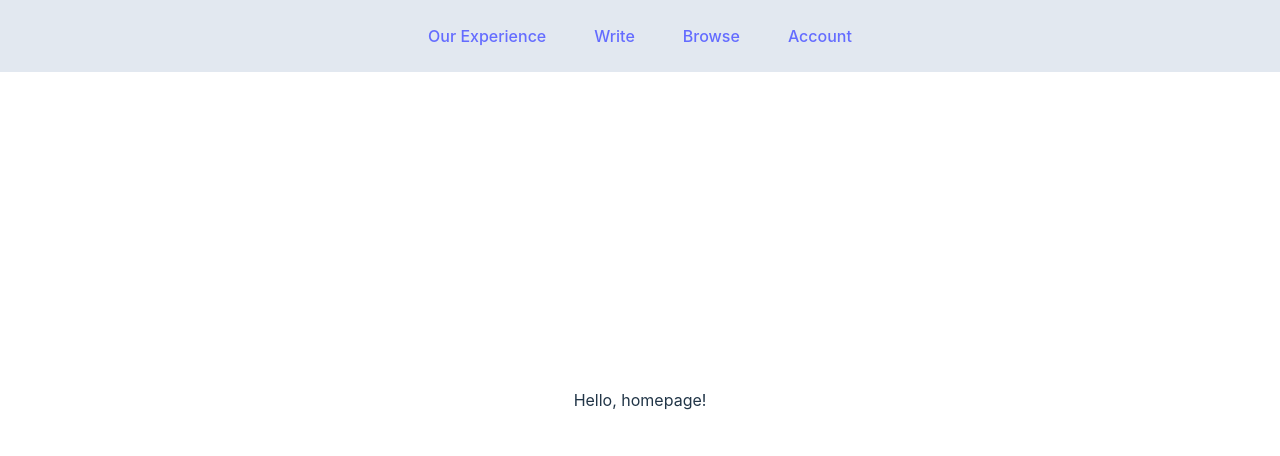
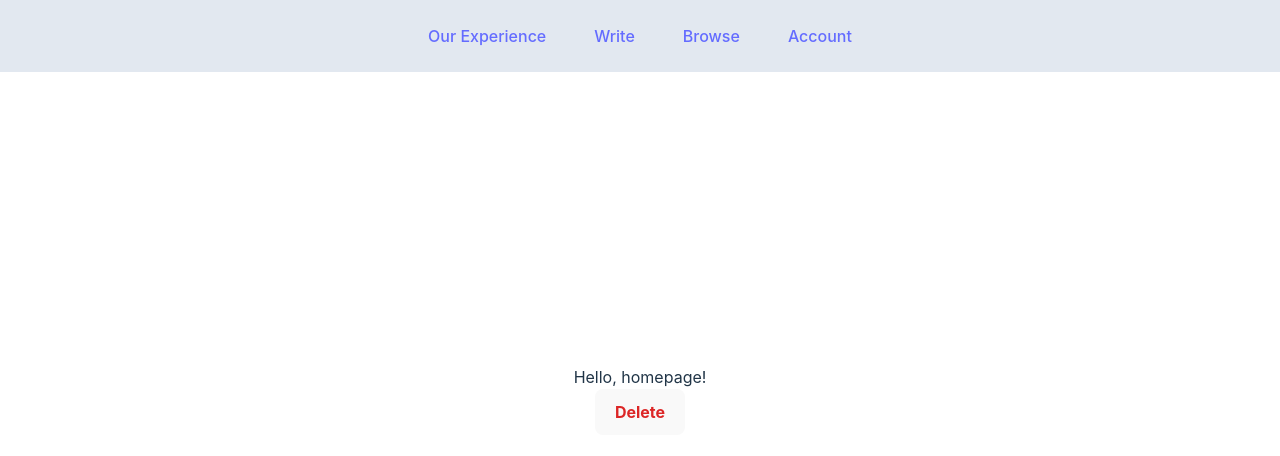
Before and after one commit to mads-bohn/ourexp, a React (Vite) app in the folder ourexp-ui/: page / in a window 1280 px wide. Shown: the top 456 px of the page. Built offline with nearby package versions, Linux system fonts and the light colour scheme.

Commit message:
button styling

```diff
--- a/ourexp-ui/src/components/entries/DeleteButton.jsx
+++ b/ourexp-ui/src/components/entries/DeleteButton.jsx
@@ -10,7 +10,7 @@ export default function DeleteButton({id}) {
 
   return (
     <div>
-        <button onClick={handleClick}>Delete</button>
+        <button onClick={handleClick} className='text-red-600 font-bold hover:border-red-600'>Delete</button>
     </div>
   )
 }
--- a/ourexp-ui/src/pages/Home.jsx
+++ b/ourexp-ui/src/pages/Home.jsx
@@ -1,11 +1,13 @@
 import React from 'react'
 import Navbar from '../components/navbar/Navbar'
+import DeleteButton from '../components/entries/DeleteButton'
 
 export default function Home() {
   return (
     <div>
       <Navbar />
       <p>Hello, homepage!</p>
+      <DeleteButton />
     </div>
   )
 }
```
